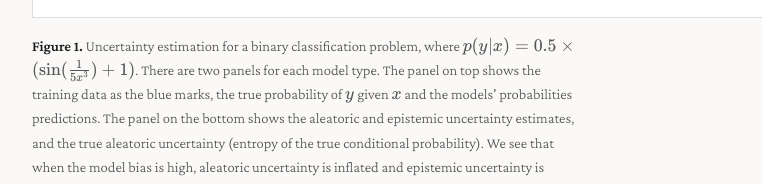
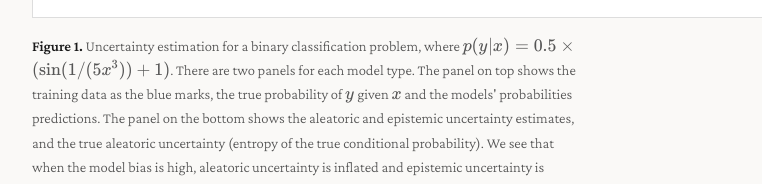
Before and after one commit to chewypolar9899-oss/icml-rebuttal-26, a website built with webpack: page index.html in a window 1280 px wide. Shown: the part 749-933 px from the top of the page, 218-980 px from the left. Built offline with nearby package versions, Linux system fonts and the light colour scheme.

```diff
--- a/index.html
+++ b/index.html
@@ -245,7 +245,7 @@
     </div>
     <figcaption>
       <strong>Figure 1.</strong>
-      Uncertainty estimation for a binary classification problem, where $p(y|x)=0.5\times(\sin(\frac{1}{5x^3})+1)$. There are two panels for each model type. The panel on
+      Uncertainty estimation for a binary classification problem, where $p(y|x)=0.5\times(\sin(1/(5x^3))+1)$. There are two panels for each model type. The panel on
       top shows the training data as the blue marks, the true probability of $y$ given $x$ and the models' probabilities predictions. The panel on the bottom
       shows the aleatoric and epistemic uncertainty estimates, and the true aleatoric uncertainty (entropy of the true conditional probability). We see that when the model bias is high, aleatoric uncertainty is
       inflated and epistemic uncertainty is underestimated.
```
